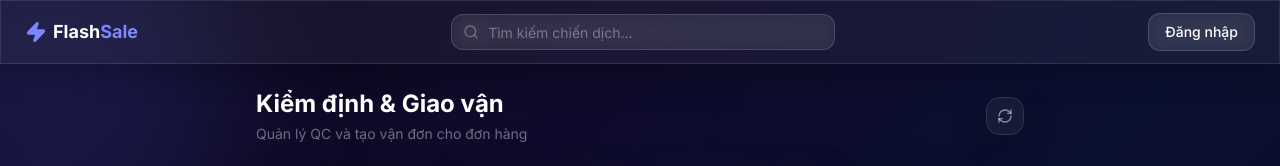
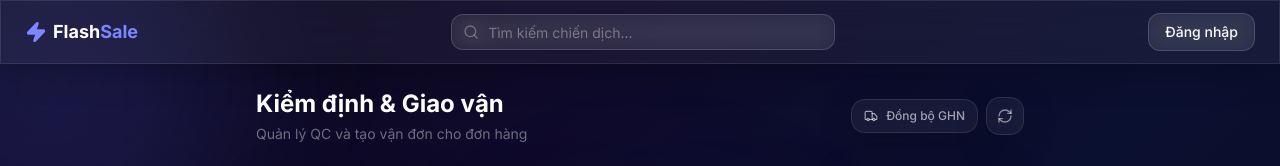
Before and after one commit to HDuong1803/flash-sale, a Next.js app in the folder flashsale-frontend/: page /merchant/fulfillment in a window 1280 px wide. Shown: the top 166 px of the page. Built offline with nearby package versions, Linux system fonts and the light colour scheme; no server answers.

Commit message:
feat(fulfillment): add sync GHN button to merchant fulfillment page

```diff
--- a/flashsale-frontend/src/app/(app)/merchant/fulfillment/page.tsx
+++ b/flashsale-frontend/src/app/(app)/merchant/fulfillment/page.tsx
@@ -3,9 +3,10 @@
 import Link from 'next/link'
 import {
   ClipboardCheck, AlertTriangle, CheckCircle2, XCircle,
-  RotateCcw, Clock, Loader2, RefreshCw, ArrowRight, Package
+  RotateCcw, Clock, Loader2, RefreshCw, ArrowRight, Package, Truck
 } from 'lucide-react'
 import { usePendingQcOrders } from '@/hooks/queries/useFulfillmentQc'
+import { useSyncShippingStatus } from '@/hooks/mutations/useSyncShippingStatus'
 import { formatDate } from '@/lib/utils'
 import type { QcCheckpoint, QcStatus } from '@/types'
 
@@ -111,11 +112,17 @@ function QcRow({ qc }: { qc: QcCheckpoint }) {
 
 export default function MerchantFulfillmentPage() {
   const { data: qcList, total, loading, error, refetch } = usePendingQcOrders(50)
+  const { sync, loading: syncing } = useSyncShippingStatus()
 
   const pendingCount = qcList.filter(q => q.status === 'PENDING').length
   const failedCount  = qcList.filter(q => q.status === 'FAILED').length
   const passedCount  = qcList.filter(q => q.status === 'PASSED').length
   const reworkCount  = qcList.filter(q => q.status === 'REWORK').length
+
+  const handleSync = async () => {
+    await sync()
+    refetch()
+  }
 
   return (
     <div className="max-w-3xl mx-auto space-y-6">
@@ -125,6 +132,16 @@ export default function MerchantFulfillmentPage() {
           <h1 className="text-white text-2xl font-bold">Kiểm định & Giao vận</h1>
           <p className="text-white/40 text-sm mt-1">Quản lý QC và tạo vận đơn cho đơn hàng</p>
         </div>
+        <div className="flex items-center gap-2">
+          <button
+            onClick={handleSync}
+            disabled={syncing}
+            title="Đồng bộ trạng thái vận chuyển từ GHN"
+            className="flex items-center gap-2 px-3 py-2 glass rounded-xl text-white/60 hover:text-white text-xs font-medium transition-colors disabled:opacity-50"
+          >
+            {syncing ? <Loader2 size={14} className="animate-spin" /> : <Truck size={14} />}
+            Đồng bộ GHN
+          </button>
           <button
             onClick={refetch}
             disabled={loading}
@@ -132,6 +149,7 @@ export default function MerchantFulfillmentPage() {
           >
             <RefreshCw size={16} className={loading ? 'animate-spin' : ''} />
           </button>
+        </div>
       </div>
 
       {/* Stats */}
--- /dev/null
+++ b/flashsale-frontend/src/hooks/mutations/useSyncShippingStatus.ts
@@ -0,0 +1,28 @@
+import { useState } from 'react'
+import { toast } from 'sonner'
+import { ApiError } from '@/lib/api-client'
+import { fulfillmentService } from '@/services/fulfillment.service'
+
+export function useSyncShippingStatus() {
+  const [loading, setLoading] = useState(false)
+
+  const sync = async (): Promise<{ synced: number; errors: number } | null> => {
+    setLoading(true)
+    try {
+      const result = await fulfillmentService.syncShippingStatuses()
+      if (result.synced > 0) {
+        toast.success(`Đồng bộ thành công ${result.synced} đơn hàng`)
+      } else {
+        toast.info('Không có đơn nào cần cập nhật')
+      }
+      return result
+    } catch (err) {
+      toast.error(err instanceof ApiError ? err.message : 'Đồng bộ thất bại')
+      return null
+    } finally {
+      setLoading(false)
+    }
+  }
+
+  return { sync, loading }
+}
--- a/flashsale-frontend/src/services/fulfillment.service.ts
+++ b/flashsale-frontend/src/services/fulfillment.service.ts
@@ -67,6 +67,10 @@ class FulfillmentService {
   bookLabel(orderId: string, data?: BookLabelDto): Promise<FulfillmentOrder> {
     return apiClient.post(`/fulfillment/orders/${orderId}/book-label`, data ?? {})
   }
+
+  syncShippingStatuses(): Promise<{ synced: number; errors: number }> {
+    return apiClient.post('/fulfillment/sync-status', {})
+  }
 }
 
 export const fulfillmentService = new FulfillmentService()
```
Lines whose indentation alone changed are shown as unchanged.
